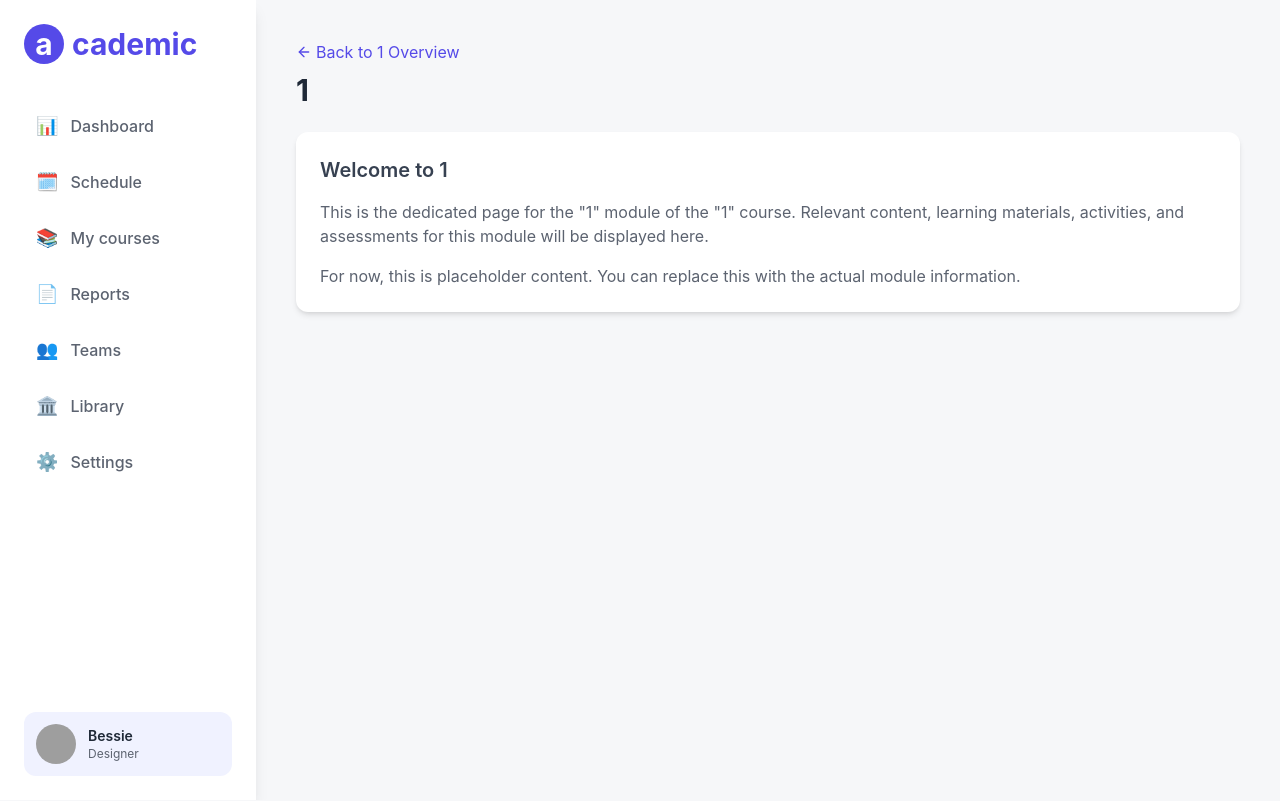
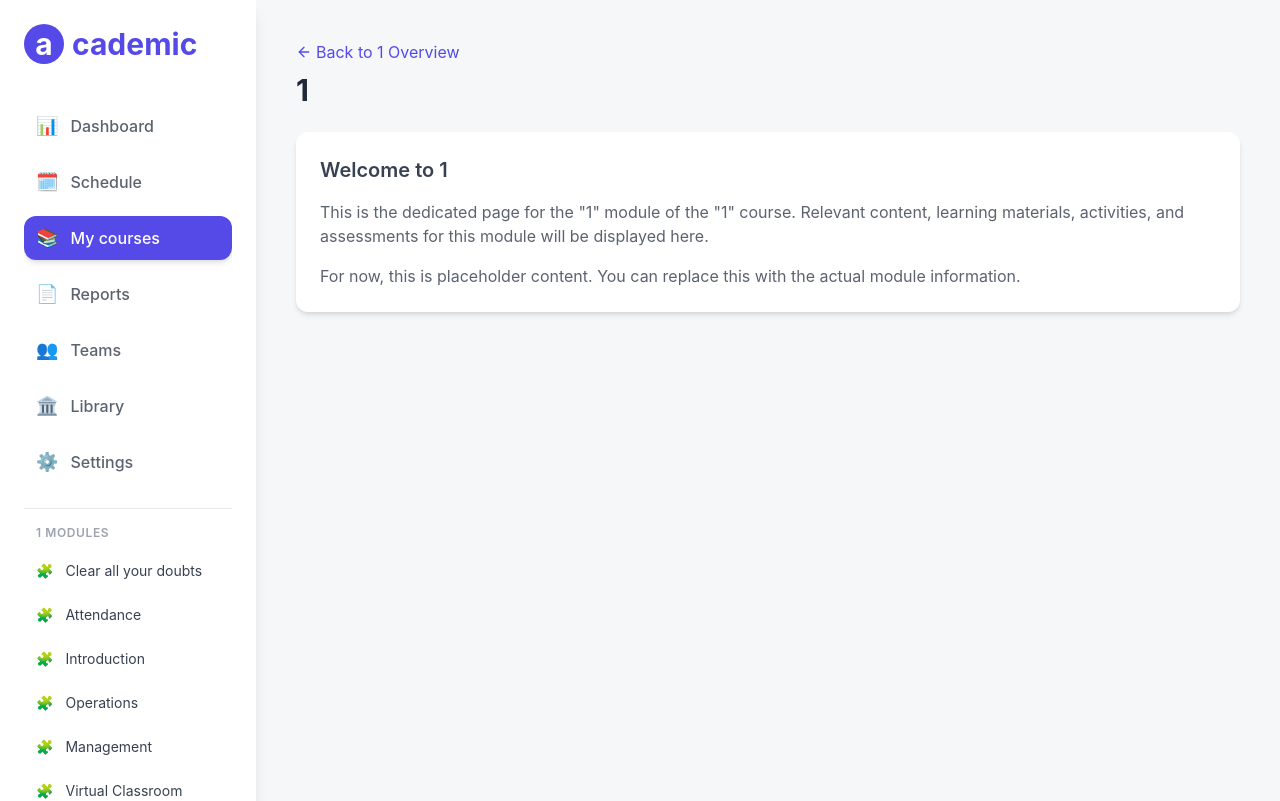
Before and after one commit to Srimathi-12/moodle-like-courses, a React (Vite) app: page /course/1/1 in a window 1280 px wide. Shown: the top 801 px of the page. Built offline with nearby package versions, Linux system fonts and the light colour scheme; grey boxes are pictures that could not be loaded.

Commit message:
Refactor: Sidebar navigation to module pages
Update the sidebar to navigate to the module pages when the corresponding module is clicked.

```diff
--- a/src/components/Sidebar.tsx
+++ b/src/components/Sidebar.tsx
@@ -1,13 +1,14 @@
+
 import React from 'react';
-import { Link, useLocation } from 'react-router-dom';
+import { Link, useLocation, useParams } from 'react-router-dom';
 import { Avatar, AvatarFallback, AvatarImage } from "@/components/ui/avatar";
-// Due to icon constraints, we'll use text or simple Unicode characters for icons.
-// import { LayoutGrid, Calendar, BookOpen, FileText, Users, Library, SettingsIcon } from 'lucide-react';
+import { courseModules } from '@/lib/courseData';
+import { generateSlug, formatSlugToTitle } from '@/lib/utils';
 
-const navItems = [
-  { name: 'Dashboard', icon: '📊', path: '/dashboard' }, // Path can be updated if /dashboard page is created
+const baseNavItems = [
+  { name: 'Dashboard', icon: '📊', path: '/dashboard' },
   { name: 'Schedule', icon: '🗓️', path: '/schedule' },
-  { name: 'My courses', icon: '📚', path: '/' }, // Main page
+  { name: 'My courses', icon: '📚', path: '/' },
   { name: 'Reports', icon: '📄', path: '/reports' },
   { name: 'Teams', icon: '👥', path: '/teams' },
   { name: 'Library', icon: '🏛️', path: '/library' },
@@ -15,25 +16,43 @@ const navItems = [
 ];
 
 const Sidebar: React.FC = () => {
-  const location = useLocation(); // Get current location
+  const location = useLocation();
+  const params = useParams<{ courseSlug?: string; moduleSlug?: string }>();
+  const { courseSlug } = params;
+
+  const courseModuleNavItems = courseSlug
+    ? courseModules.map(module => ({
+        name: module.title,
+        icon: '🧩', // Using a puzzle piece icon for modules
+        path: `/course/${courseSlug}/${generateSlug(module.title)}`,
+      }))
+    : [];
+
+  const currentCourseTitle = courseSlug ? formatSlugToTitle(courseSlug) : '';
 
   return (
     <aside className="w-64 bg-white text-academic-dark-gray p-6 flex flex-col shadow-lg">
       <div className="text-3xl font-bold text-academic-blue mb-10">
-        {/* Ensure Link wraps the logo if it should navigate home, or keep as div if not clickable */}
         <Link to="/" className="flex items-center">
           <span className="bg-academic-blue text-white rounded-full h-10 w-10 flex items-center justify-center mr-2">a</span>
           cademic
         </Link>
       </div>
-      <nav className="flex-grow">
+      <nav className="flex-grow overflow-y-auto">
         <ul>
-          {navItems.map((item) => (
+          {baseNavItems.map((item) => {
+            let isLinkActive;
+            if (item.path === '/') { // For "My courses"
+              isLinkActive = location.pathname === '/' || location.pathname.startsWith('/course/');
+            } else {
+              isLinkActive = location.pathname === item.path || location.pathname.startsWith(item.path + '/');
+            }
+            return (
               <li key={item.name} className="mb-3">
                 <Link
                   to={item.path}
                   className={`flex items-center py-2 px-3 rounded-lg transition-colors duration-200 ease-in-out
-                  ${location.pathname === item.path
+                    ${isLinkActive
                       ? 'bg-academic-blue text-white shadow-md'
                       : 'hover:bg-academic-light-blue hover:text-academic-blue'
                     }`}
@@ -42,10 +61,36 @@ const Sidebar: React.FC = () => {
                   <span className="font-medium">{item.name}</span>
                 </Link>
               </li>
+            );
+          })}
+        </ul>
+
+        {courseSlug && courseModuleNavItems.length > 0 && (
+          <div className="mt-6 pt-4 border-t border-gray-200">
+            <h3 className="px-3 mb-3 text-xs font-semibold text-gray-400 uppercase tracking-wider">
+              {currentCourseTitle} Modules
+            </h3>
+            <ul>
+              {courseModuleNavItems.map((item) => (
+                <li key={item.name} className="mb-2">
+                  <Link
+                    to={item.path}
+                    className={`flex items-center py-2 px-3 rounded-lg transition-colors duration-200 ease-in-out text-sm
+                      ${location.pathname === item.path
+                        ? 'bg-academic-blue text-white shadow-sm' // Slightly different active style for modules
+                        : 'text-gray-700 hover:bg-academic-light-blue hover:text-academic-blue'
+                      }`}
+                  >
+                    <span className="mr-3 text-md">{item.icon}</span>
+                    <span>{item.name}</span>
+                  </Link>
+                </li>
               ))}
             </ul>
+          </div>
+        )}
       </nav>
-      <div className="mt-auto">
+      <div className="mt-auto pt-6">
         <div className="flex items-center p-3 bg-academic-light-blue rounded-lg">
           <Avatar className="h-10 w-10 mr-3">
             <AvatarImage src="https://github.com/shadcn.png" alt="Bessie Designer" />
--- /dev/null
+++ b/src/lib/courseData.ts
@@ -0,0 +1,12 @@
+
+export const courseModules = [
+  { title: 'Clear all your doubts', seed: 'doubts' },
+  { title: 'Attendance', seed: 'attendance' },
+  { title: 'Introduction', seed: 'introduction' },
+  { title: 'Operations', seed: 'operations' },
+  { title: 'Management', seed: 'management' },
+  { title: 'Virtual Classroom', seed: 'classroom' },
+  { title: 'Trends Discussion', seed: 'trends' },
+  { title: 'Assignment & Assessment', seed: 'assessment' },
+  { title: 'Certificate', seed: 'certificate' },
+];
--- a/src/lib/utils.ts
+++ b/src/lib/utils.ts
@@ -10,5 +10,15 @@ export function generateSlug(title: string): string {
   return title
     .toLowerCase()
     .replace(/\s+/g, '-') // Replace spaces with -
+    .replace(/&/g, 'and') // Replace & with 'and'
     .replace(/[^a-z0-9-]/g, ''); // Remove special characters except -
 }
+
+// Helper to format slug back to title (simple version)
+export const formatSlugToTitle = (slug: string): string => {
+  if (!slug) return '';
+  return slug
+    .split('-')
+    .map(word => word.charAt(0).toUpperCase() + word.slice(1))
+    .join(' ');
+};
--- a/src/pages/CourseOverviewPage.tsx
+++ b/src/pages/CourseOverviewPage.tsx
@@ -4,27 +4,8 @@ import Layout from '@/components/Layout';
 import ModuleCard from '@/components/ModuleCard';
 import { Button } from '@/components/ui/button';
 import { ArrowLeft } from 'lucide-react';
-import { generateSlug } from '@/lib/utils'; // Import generateSlug
-
-const moduleData = [
-  { title: 'Clear all your doubts', seed: 'doubts' },
-  { title: 'Attendance', seed: 'attendance' },
-  { title: 'Introduction', seed: 'introduction' },
-  { title: 'Operations', seed: 'operations' },
-  { title: 'Management', seed: 'management' },
-  { title: 'Virtual Classroom', seed: 'classroom' },
-  { title: 'Trends Discussion', seed: 'trends' },
-  { title: 'Assignment & Assessment', seed: 'assessment' },
-  { title: 'Certificate', seed: 'certificate' },
-];
-
-// Helper to format slug back to title (simple version)
-const formatSlugToTitle = (slug: string): string => {
-  return slug
-    .split('-')
-    .map(word => word.charAt(0).toUpperCase() + word.slice(1))
-    .join(' ');
-};
+import { generateSlug, formatSlugToTitle } from '@/lib/utils'; // Import formatSlugToTitle from utils
+import { courseModules } from '@/lib/courseData'; // Import courseModules
 
 const CourseOverviewPage: React.FC = () => {
   const { courseSlug } = useParams<{ courseSlug: string }>();
@@ -88,7 +69,7 @@ const CourseOverviewPage: React.FC = () => {
       </p>
 
       <div className="grid grid-cols-1 sm:grid-cols-2 lg:grid-cols-3 gap-6">
-        {moduleData.map((item, index) => {
+        {courseModules.map((item, index) => { // Use imported courseModules
           const unsplashId = placeholderImages[index % placeholderImages.length];
           const imageUrl = index < placeholderImages.length
             ? `https://images.unsplash.com/${unsplashId}?w=400&h=300&fit=crop`
--- a/src/pages/ModulePage.tsx
+++ b/src/pages/ModulePage.tsx
@@ -1,17 +1,9 @@
-
 import React from 'react';
 import { useParams, Link } from 'react-router-dom';
 import Layout from '@/components/Layout';
 import { Button } from '@/components/ui/button';
 import { ArrowLeft } from 'lucide-react';
-
-// Helper to format slug back to title (simple version)
-const formatSlugToTitle = (slug: string): string => {
-  return slug
-    .split('-')
-    .map(word => word.charAt(0).toUpperCase() + word.slice(1))
-    .join(' ');
-};
+import { formatSlugToTitle } from '@/lib/utils';
 
 const ModulePage: React.FC = () => {
   const { courseSlug, moduleSlug } = useParams<{ courseSlug: string; moduleSlug: string }>();
```
Lines whose indentation alone changed are shown as unchanged.
